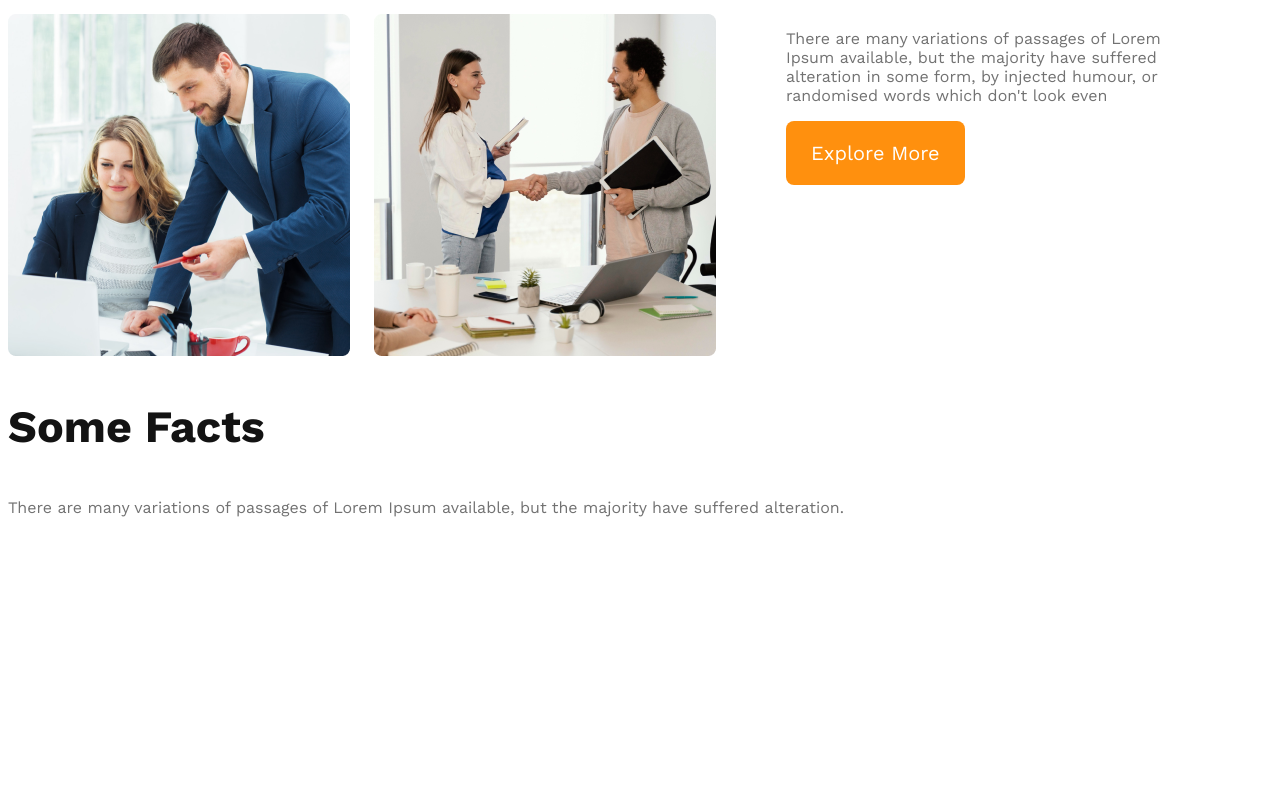
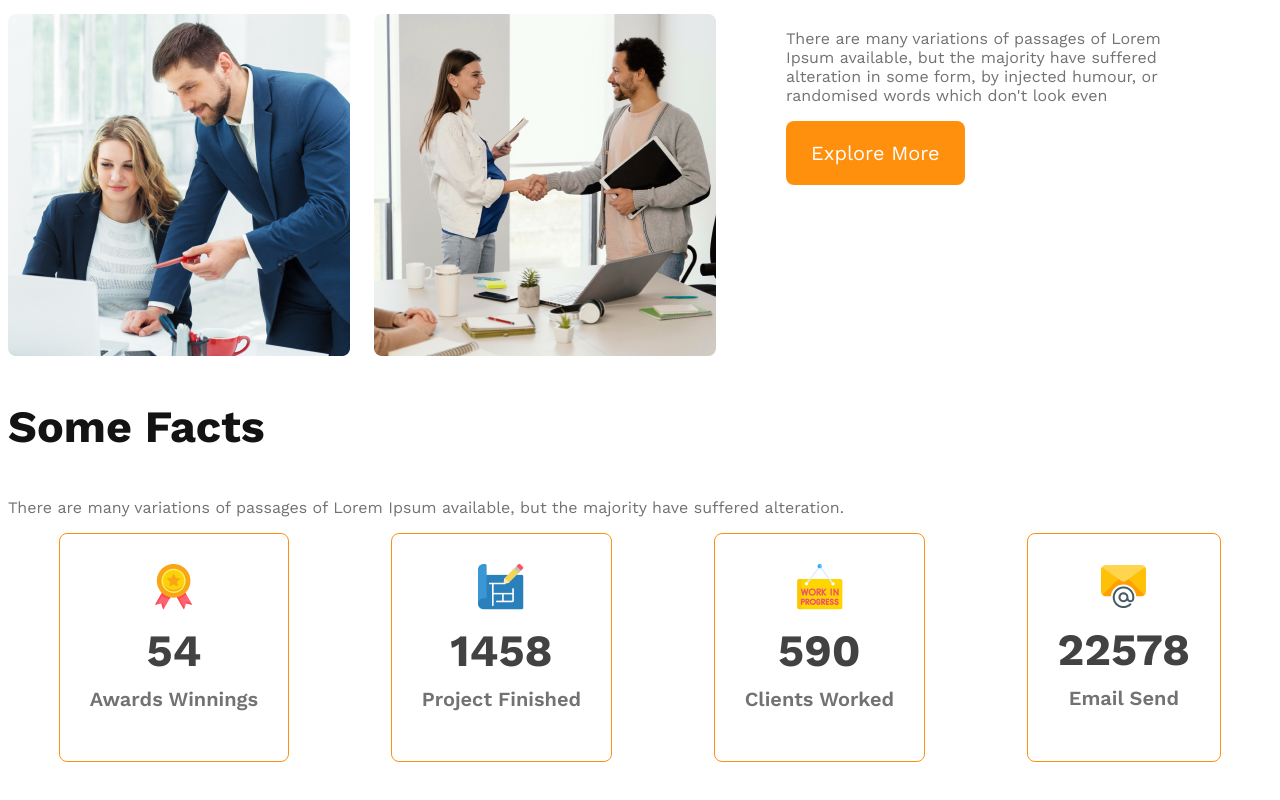
Before and after one commit to Antor4q/g3-architecht-website, a plain HTML site: page index.html in a window 1280 px wide. Shown: the part 1277-2077 px from the top of the page. Before the commit the page ends 1864 px from the top, so only its background shows below. Drawn offline with nearby package versions, Linux system fonts and the light colour scheme.

Commit message:
finished the facts card

```diff
--- a/index.html
+++ b/index.html
@@ -52,6 +52,28 @@
         <section class="facts">
             <h3 class="section-title">Some Facts</h3>
             <p class="text-light-gray">There are many variations of passages of Lorem Ipsum available, but the majority have suffered alteration.</p>
+            <div class="facts-cards-container">
+                <div class="card">
+                    <img src="images/icons/ribon.png" alt="">
+                    <h2 class="card-stats">54</h2>
+                    <p class="card-title text-light-gray">Awards Winnings</p>
+                </div>
+                <div class="card">
+                    <img src="images/icons/projects.png" alt="">
+                    <h2 class="card-stats">1458</h2>
+                    <p class="card-title text-light-gray">Project Finished</p>
+                </div>
+                <div class="card">
+                    <img src="images/icons/customers.png" alt="">
+                    <h2 class="card-stats">590</h2>
+                    <p class="card-title text-light-gray">Clients Worked</p>
+                </div>
+                <div class="card">
+                    <img src="images/icons/email.png" alt="">
+                    <h2 class="card-stats">22578</h2>
+                    <p class="card-title text-light-gray">Email Send</p>
+                </div>
+            </div>
         </section>
     </main>
     <footer>
--- a/styles/architech.css
+++ b/styles/architech.css
@@ -93,6 +93,28 @@ main{
     color:#FF900E;
     font-weight: 700;
 }
+/* facts section */
+.facts-cards-container .card{
+    border-radius: 8px;
+border: 1px solid #FF900E;
+text-align: center;
+padding:30px;
+}
+.facts-cards-container{
+    display:flex;
+    justify-content: space-around;
+}
+.facts-cards-container .card-title{
+    font-weight: 600;
+    font-size: 1.25rem;
+    margin-top:5px;
+}
+.facts-cards-container .card-stats{
+    font-size: 2.8rem;
+    color:#424242;
+    margin-top:10px;
+    margin-bottom:10px;
+}
 /* responsive styles */
 /* mobile devices */
 @media screen and (max-width:576px) {
```
